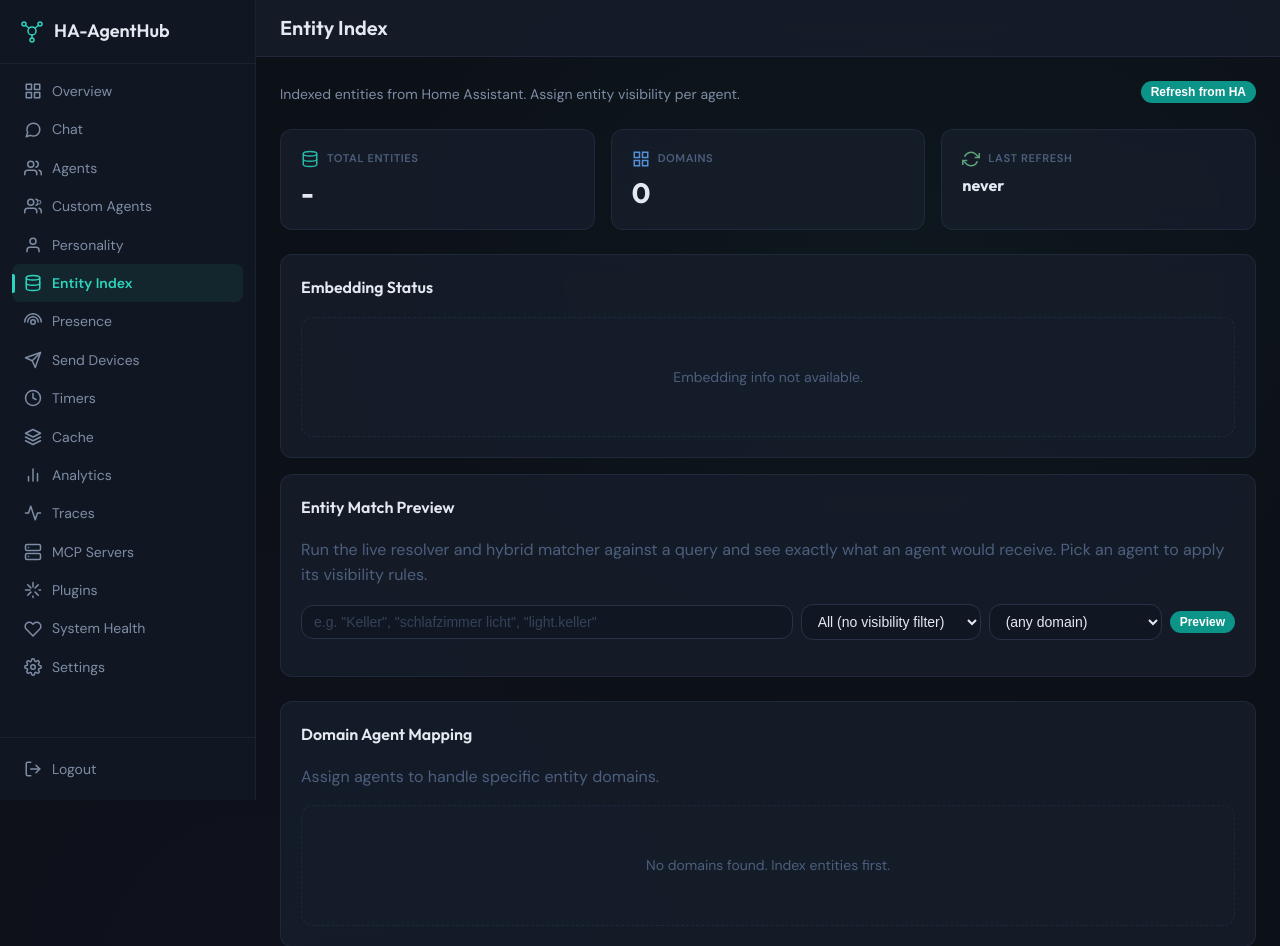
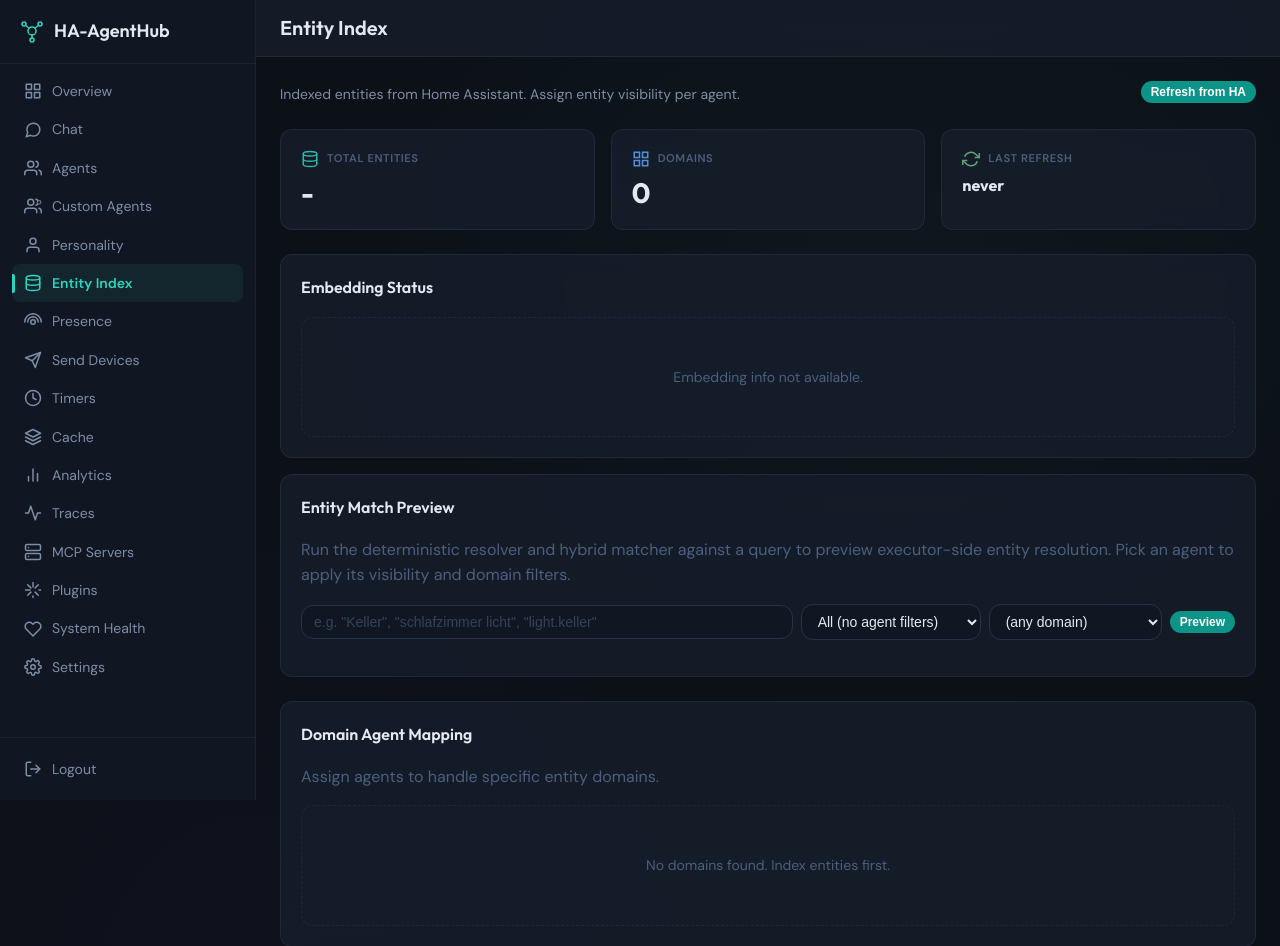
Before and after one commit to mainzerp/agent-assist, a Python web app: template container/app/dashboard/templates/entity_index.html in a window 1280 px wide. Shown: the top 946 px of the page. Run offline with Jinja, Linux system fonts and the light colour scheme; the template is opened without the code that fills it, so the values that code supplies are empty.

Commit message:
feat: update entity match preview descriptions for clarity and accuracy

```diff
--- a/container/app/dashboard/templates/entity_index.html
+++ b/container/app/dashboard/templates/entity_index.html
@@ -145,9 +145,9 @@
     <div class="card mb-lg">
         <h3 class="card-title mb-md">Entity Match Preview</h3>
         <p class="text-dim mb-md">
-            Run the live resolver and hybrid matcher against a query and see
-            exactly what an agent would receive. Pick an agent to apply its
-            visibility rules.
+            Run the deterministic resolver and hybrid matcher against a query to
+            preview executor-side entity resolution. Pick an agent to apply its
+            visibility and domain filters.
         </p>
         <div class="flex-center gap-sm mb-md" style="flex-wrap: wrap;">
             <input type="text"
@@ -159,7 +159,7 @@
             <select class="form-input"
                     style="width: auto; min-width: 180px;"
                     x-model="previewAgent">
-                <option value="">All (no visibility filter)</option>
+                <option value="">All (no agent filters)</option>
                 <template x-for="a in allAgents" :key="'preview-agent-' + a">
                     <option :value="a" x-text="a"></option>
                 </template>
@@ -354,7 +354,7 @@
                                   x-text="'agent: ' + previewResult.agent_id"></span>
                         </template>
                         <template x-if="!previewResult.agent_id">
-                            <span class="badge text-dim">no agent selected (no visibility filter)</span>
+                            <span class="badge text-dim">no agent selected (no agent filters)</span>
                         </template>
                         <template x-if="previewResult.visibility.total_entity_count !== null">
                             <span class="badge">
```
